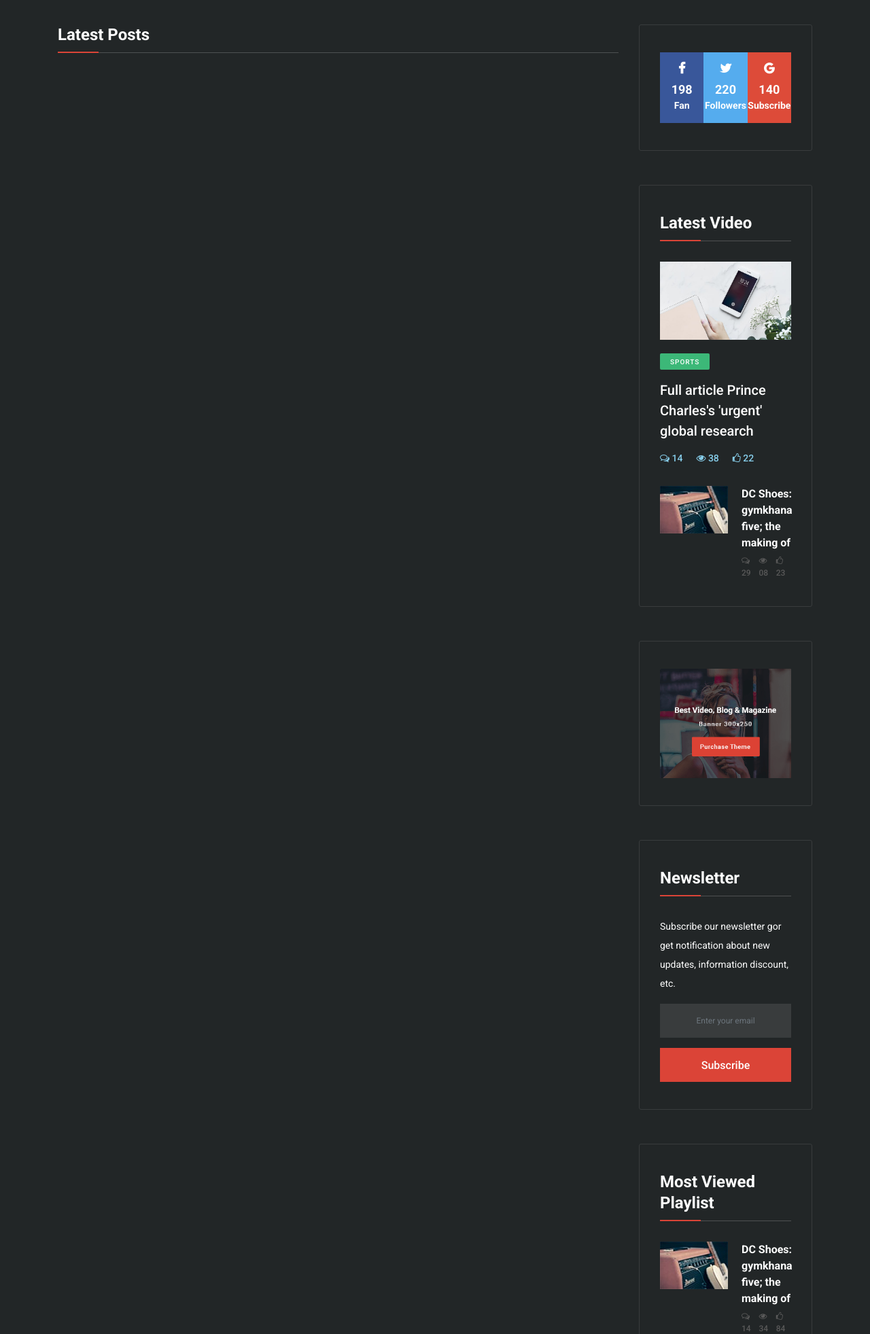
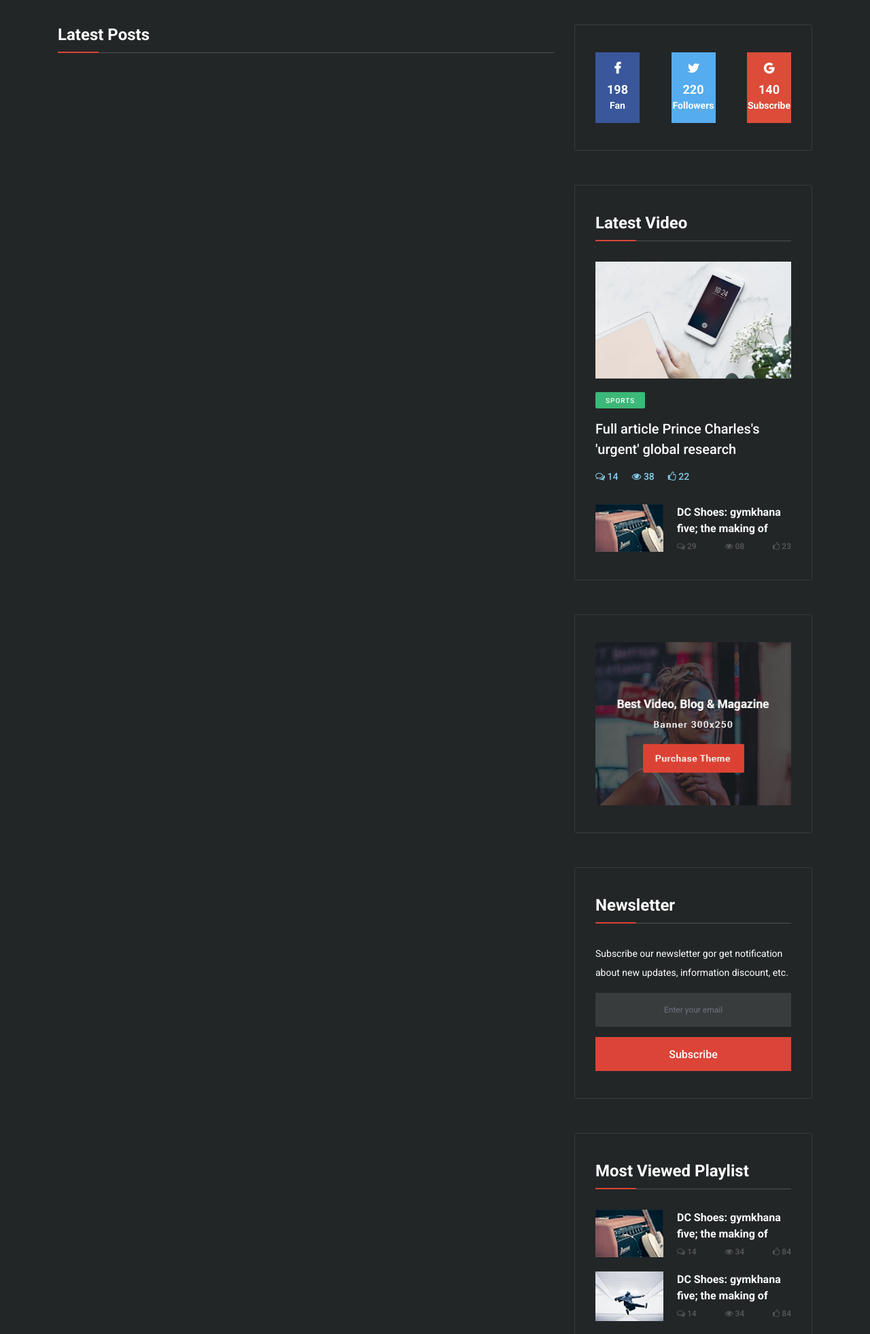
Before and after one commit to moazzaky/blog_project, a Django app: page / in a window 1280 px wide. Shown: the part 62-2025 px from the top of the page at 68% size. Run offline with Django 3.2, Linux system fonts and the light colour scheme; data that the repository does not hold is empty; some libraries are stand-ins or nearby versions.

Commit message:
home css modified

```diff
--- a/blog/views.py
+++ b/blog/views.py
@@ -12,7 +12,7 @@ class BlogListView(ListView):
 
 class BlogDetailView(DetailView):
     model = Post
-    template_name = 'blog\post_detail.html'
+    template_name = 'blog/post_detail.html'
     pk_url_kwarg = 'pk'                        # you can change this to whatever u like.
 
     # context_object_name =                     ...........Name of ur choice
--- a/templates/blog/home.html
+++ b/templates/blog/home.html
@@ -6,7 +6,7 @@
  <section class="vizew-post-area mb-50 mt-50 pt-5">
         <div class="container">
             <div class="row">
-                <div class="col-12 col-md-7 col-lg-9">
+                <div class="col-12 col-md-6 col-lg-8    ">
                     <div class="all-posts-area">
 
                         <!-- Section Heading -->
@@ -53,7 +53,7 @@
                     </div>
                 </div>
 
-                <div class="col-12 col-md-5 col-lg-3">
+                <div class="col-12 col-md-4 col-lg-4">
                     <div class="sidebar-area">
 
                         <!-- ***** Single Widget ***** -->
```
